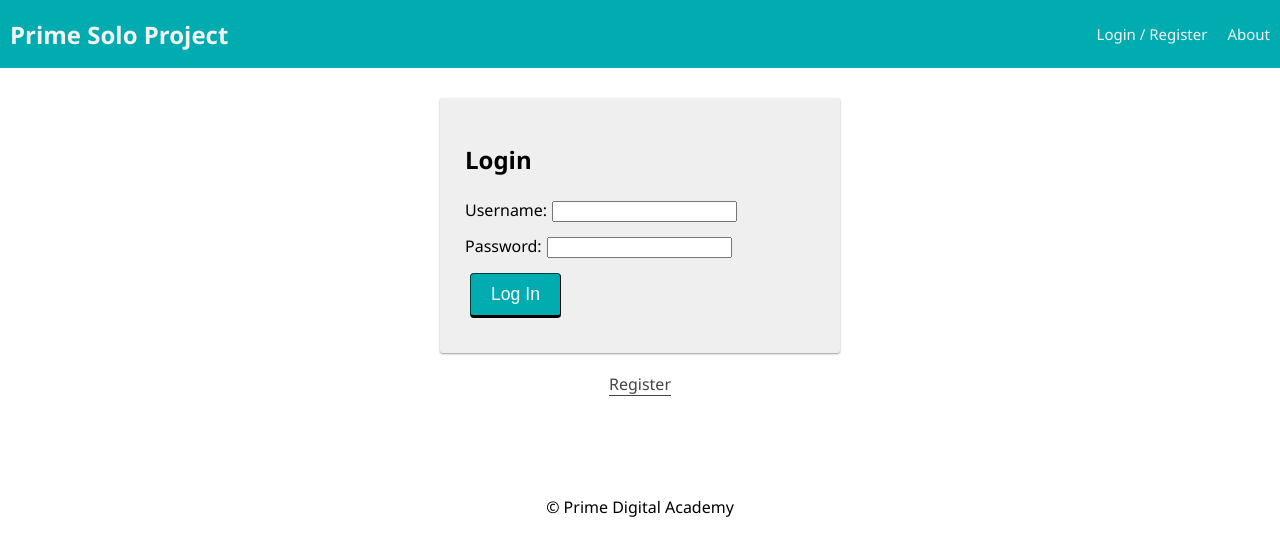
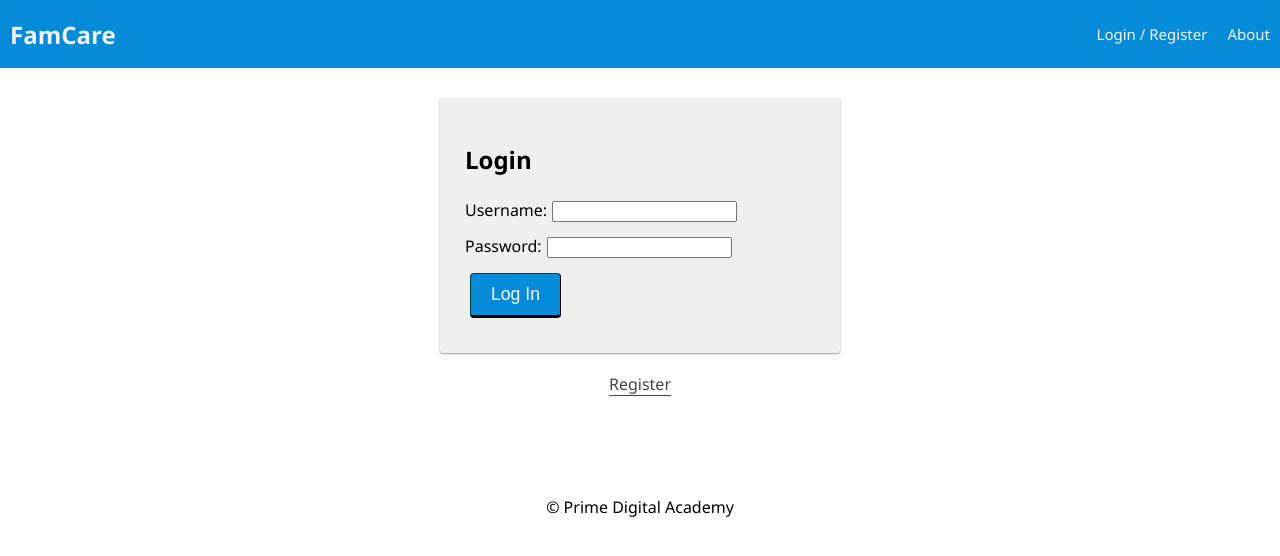
Before and after one commit to Carual42/FamCare, a React (Create React App) app: page /#/user in a window 1280 px wide. Shown: the top 556 px of the page. Built offline with nearby package versions, Linux system fonts and the light colour scheme; no server answers.

Commit message:
change in color scheme

```diff
--- a/src/components/App/App.css
+++ b/src/components/App/App.css
@@ -32,7 +32,7 @@ Button
   border-color: #014041;
   border-width: 1px 1px 3px;
   border-radius: 4px;
-  background-color: #00acb0;
+  background-color: #068bd8;
   color: #f8f8f8;
   font-size: 1.1rem;
   outline: 0;
@@ -55,7 +55,7 @@ Button
 }
 
 .btn:hover {
-  background-color: #008183;
+  background-color: #0c7ec0;
   text-decoration: none;
 }
 
--- a/src/components/LogOutButton/LogOutButton.jsx
+++ b/src/components/LogOutButton/LogOutButton.jsx
@@ -11,6 +11,7 @@ function LogOutButton(props) {
       className={props.className}
       onClick={() => dispatch({ type: 'LOGOUT' })}
     >
+      {console.log('this button class name is', props.className)}
       Log Out
     </button>
   );
--- a/src/components/Nav/Nav.css
+++ b/src/components/Nav/Nav.css
@@ -5,7 +5,7 @@
   align-items: center;
 
   margin: 0 0 30px;
-  background-color: #00acb0;
+  background-color: #068bd8;
   overflow: hidden;
 }
 
@@ -24,7 +24,7 @@
 .navLink {
   display: inline-block;
   color: #f2f2f2;
-  background-color: #00acb0;
+  background-color: #068bd8;
   text-align: center;
   padding: 24px 10px;
   text-decoration: none;
@@ -38,5 +38,5 @@
 }
 
 .navLink:hover {
-  background-color: #008183;
+  background-color: #6419a7;
 }
--- a/src/components/Nav/Nav.jsx
+++ b/src/components/Nav/Nav.jsx
@@ -10,7 +10,7 @@ function Nav() {
   return (
     <div className="nav">
       <Link to="/home">
-        <h2 className="nav-title">Prime Solo Project</h2>
+        <h2 className="nav-title">FamCare</h2>
       </Link>
       <div>
         {/* If no user is logged in, show these links */}
```
